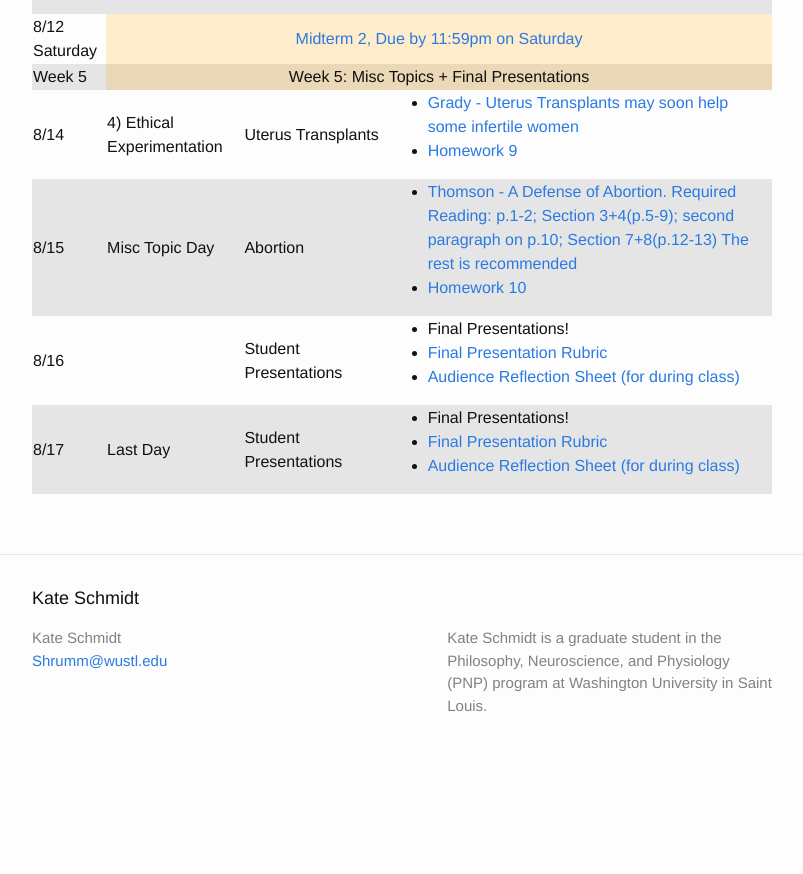
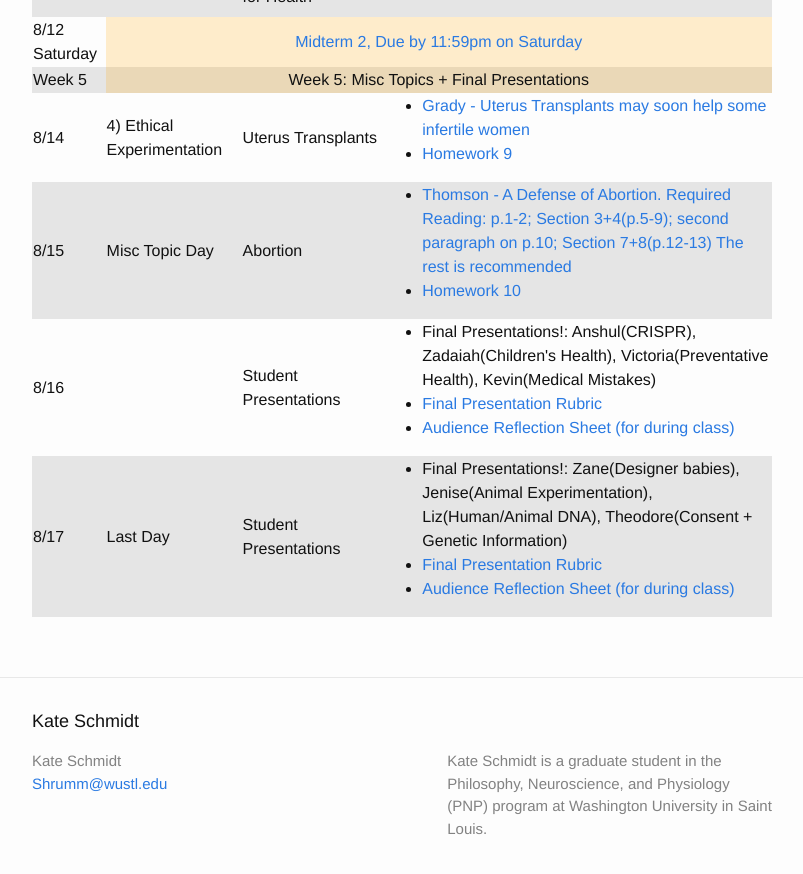
Before and after one commit to kcsschmidt/website, a Jekyll site: the page built from classes/biomed/index.html, in a window 1280 px wide and 900 px high, scrolled down 2308 px. Shown: the top 874 px of the window, without its empty margins (238-1041 px from the left). Built offline with Jekyll 4.4.1, drawn with Linux system fonts in a browser that asks for light colours; before the commit the page ends 3085 px from its top, so only the background shows below that.

Commit message:
names of presentations

```diff
--- a/classes/biomed/index.html
+++ b/classes/biomed/index.html
@@ -308,7 +308,7 @@ menu: classes
           <td>Student Presentations</td>
           <td>
             <ul>
-              <li>Final Presentations!</li>
+              <li>Final Presentations!: Anshul(CRISPR), Zadaiah(Children's Health), Victoria(Preventative Health), Kevin(Medical Mistakes)</li>
               <li><a href="/BME2016/FinalPresentationAssignment.docx">Final Presentation Rubric</a></li>
               <li><a href="/BME2016/Audience Reflection Sheet.docx">Audience Reflection Sheet (for during class)</a></li>
             </ul>
@@ -320,7 +320,7 @@ menu: classes
           <td>Student Presentations</td>
           <td>
             <ul>
-              <li>Final Presentations!</li>
+              <li>Final Presentations!: Zane(Designer babies), Jenise(Animal Experimentation), Liz(Human/Animal DNA), Theodore(Consent + Genetic Information)</li>
               <li><a href="/BME2016/FinalPresentationAssignment.docx">Final Presentation Rubric</a></li>
               <li><a href="/BME2016/Audience Reflection Sheet.docx">Audience Reflection Sheet (for during class)</a></li>
             </ul>
```
